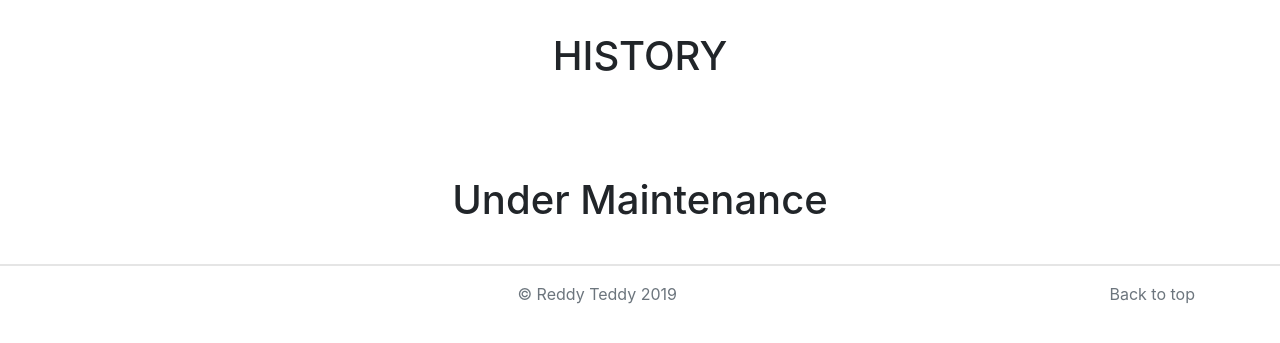
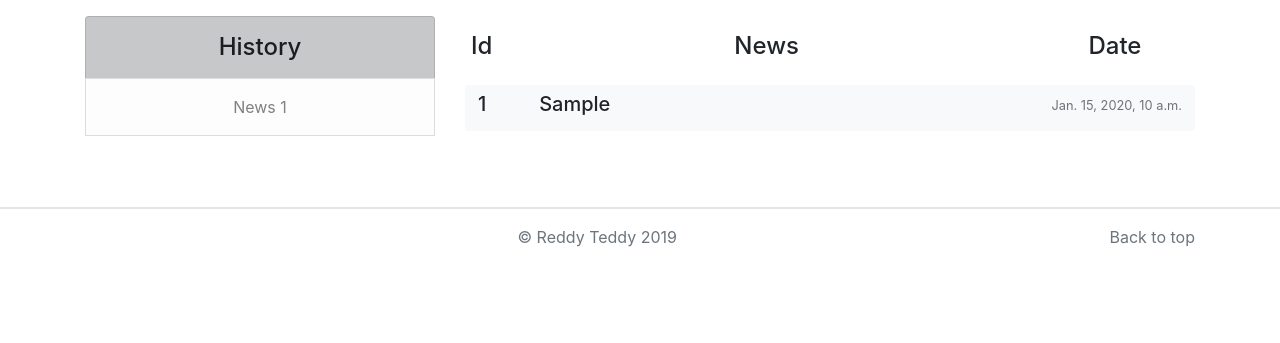
Before and after one commit to vishnu2981997/fake_news_detection, a Django app: page /history/ in a window 1280 px wide. Shown: the part 80-423 px from the top of the page. Run offline with Django 3.2, Linux system fonts and the light colour scheme; a user stored in the database is signed in; tables that the repository leaves empty hold one stand-in row (values such as "Sample post"); some libraries are stand-ins or nearby versions.

Commit message:
updated history.html and respective view

```diff
--- a/fake_news/forms.py
+++ b/fake_news/forms.py
@@ -17,7 +17,6 @@ class ChangePasswordForm(PasswordChangeForm):
 
 
 class EditProfileForm(UserChangeForm):
-
     password = forms.CharField(label="", widget=forms.TextInput(attrs={'type': 'hidden'}))
     email = forms.EmailField(label="", widget=forms.TextInput(
         attrs={'class': 'form-control shadow-sm bg-white rounded', 'placeholder': 'Email Address'}))
--- a/fake_news/templates/fake_news/history.html
+++ b/fake_news/templates/fake_news/history.html
@@ -2,10 +2,107 @@
 
 {% block content%}
 {% if user.is_authenticated%}
-<h1 class="text-center pt-3 pb-3">HISTORY</h1>
-<br>
-<br>
-<br>
-<h1 class="text-center">Under Maintenance</h1>
+<div class="row">
+    <div class="col-4">
+        <div id="list-example" class="list-group ">
+            <h4 class="list-group-item list-group-item-dark text-center pt-3 pb-3"
+                href=#>History</h4>
+            {% for i in data %}
+            <a class="list-group-item list-group-item-action list-group-item-light text-center pt-3 pb-3"
+               href="#list-item-{{ i.id }} ">News {{ i.id }}</a>
+            {% endfor %}
+            <p>&nbsp;</p>
+        </div>
+    </div>
+    <div class="col-8">
+        <div data-spy="scroll" data-target="#list-example" data-offset="0" class="scrollspy-example">
+            <div class="row pt-3 pb-3">
+                <div class="col-1 text-center">
+                    <h4>Id</h4>
+                </div>
+                <div class="col-8 text-center">
+                    <h4>News</h4>
+                </div>
+                <div class="col-3 text-center">
+                    <h4>Date</h4>
+                </div>
+            </div>
+            {% for i in data %}
+            <p>
+                <button class="btn btn-light btn-block text-left" type="button" data-toggle="collapse"
+                        data-target="#collapseExample-{{ i.id }}"
+                        aria-expanded="false" aria-controls="collapseExample" id="list-item-{{ i.id }}">
+                    <div class="row">
+                        <div class="col-1">
+                            <h5>{{ i.id }}</h5>
+                        </div>
+                        <div class="col-7">
+                            <h5>{{ i.news }}</h5>
+                        </div>
+                        <div class="col-4 text-right">
+                            <small class="text-muted">{{ i.predicted_date }}</small>
+                        </div>
+                    </div>
+                </button>
+            </p>
+            <div class="collapse pb-3" id="collapseExample-{{ i.id }}">
+                <div class="card card-body">
+                    <div class="row">
+                        <div class="col-md-4">
+                            <div class="card mb-4 shadow-sm">
+                                <div class="card-body">
+                                    <h5 class="card-title">Naive Bayes</h5>
+                                    <p class="card-text">{{ i.mnb2pred }}</p>
+                                </div>
+                            </div>
+                        </div>
+                        <div class="col-md-4">
+                            <div class="card mb-4 shadow-sm">
+                                <div class="card-body">
+                                    <h5 class="card-title">Naive Bayes</h5>
+                                    <p class="card-text">{{ i.mnb2pred }}</p>
+                                </div>
+                            </div>
+                        </div>
+                        <div class="col-md-4">
+                            <div class="card mb-4 shadow-sm">
+                                <div class="card-body">
+                                    <h5 class="card-title">Naive Bayes</h5>
+                                    <p class="card-text">{{ i.mnb2pred }}</p>
+                                </div>
+                            </div>
+                        </div>
+                        <div class="col-md-4">
+                            <div class="card mb-4 shadow-sm">
+                                <div class="card-body">
+                                    <h5 class="card-title">Naive Bayes</h5>
+                                    <p class="card-text">{{ i.mnb2pred }}</p>
+                                </div>
+                            </div>
+                        </div>
+                        <div class="col-md-4">
+                            <div class="card mb-4 shadow-sm">
+                                <div class="card-body">
+                                    <h5 class="card-title">Naive Bayes</h5>
+                                    <p class="card-text">{{ i.mnb2pred }}</p>
+                                </div>
+                            </div>
+                        </div>
+                        <div class="col-md-4">
+                            <div class="card mb-4 shadow-sm">
+                                <div class="card-body">
+                                    <h5 class="card-title">Naive Bayes</h5>
+                                    <p class="card-text">{{ i.mnb2pred }}</p>
+                                </div>
+                            </div>
+                        </div>
+                    </div>
+                </div>
+            </div>
+            {% endfor %}
+        </div>
+
+    </div>
+</div>
 {% endif %}
 {% endblock %}
--- a/fake_news/views.py
+++ b/fake_news/views.py
@@ -3,7 +3,6 @@ from django.contrib.auth import authenticate, login, logout, update_session_auth
 from django.contrib.auth.forms import UserCreationForm, UserChangeForm, PasswordChangeForm
 from django.contrib import messages
 from .forms import SignUpForm, EditProfileForm, ChangePasswordForm
-import string
 from .models import Prediction, Image
 from django.utils import timezone
 from django.contrib.auth.decorators import login_required
@@ -31,6 +30,7 @@ def login_user(request):
         return render(request, 'fake_news/login.html', {})
 
 
+@login_required(login_url='login')
 def logout_user(request):
     logout(request)
     messages.success(request, 'You Have Been Logged Out...')
@@ -46,7 +46,7 @@ def register_user(request):
             password = form.cleaned_data['password1']
             user = authenticate(request, username=username, password=password)
             login(request, user)
-            messages.success(request, ('You Have Registered'))
+            messages.success(request, 'You Have Registered')
             return redirect('home')
     else:
         form = SignUpForm()
@@ -54,12 +54,13 @@ def register_user(request):
     return render(request, 'fake_news/register.html', context)
 
 
+@login_required(login_url='login')
 def edit_profile(request):
     if request.method == "POST":
         form = EditProfileForm(request.POST, instance=request.user)
         if form.is_valid():
             form.save()
-            messages.success(request, ('You Have Edited Your Profile,,,'))
+            messages.success(request, 'You Have Edited Your Profile,,,')
             return redirect('home')
     else:
         form = EditProfileForm(instance=request.user)
@@ -68,13 +69,14 @@ def edit_profile(request):
     return render(request, 'fake_news/edit_profile.html', context)
 
 
+@login_required(login_url='login')
 def change_password(request):
     if request.method == "POST":
         form = ChangePasswordForm(data=request.POST, user=request.user)
         if form.is_valid():
             form.save()
             update_session_auth_hash(request, form.user)
-            messages.success(request, ('You Have Edited Your Password...'))
+            messages.success(request, 'You Have Edited Your Password...')
             return redirect('home')
     else:
         form = ChangePasswordForm(user=request.user)
@@ -83,45 +85,47 @@ def change_password(request):
     return render(request, 'fake_news/change_password.html', context)
 
 
+@login_required(login_url='login')
 def user_history(request):
-    return render(request, 'fake_news/history.html', {})
+    history_data = Prediction.objects.filter(user_id=request.user.id)
+    return render(request, "fake_news/history.html", {"data": history_data})
 
 
 @login_required(login_url='login')
 def predict(request):
     if request.method == 'POST':
-        # try:
-        news = request.POST['news']
-        data = np.array(news)
-        time = timezone.now()
-        mnb2pred, rfpred, decisionpred, svmpred, knnpred, hybrid = prediction.predict(data)
-        q = Prediction(
-            news=news,
-            mnb2pred=mnb2pred,
-            rfpred=rfpred,
-            decisionpred=decisionpred,
-            svmpred=svmpred,
-            knnpred=knnpred,
-            hybrid=hybrid,
-            predicted_date=time,
-            user_id=request.user.id
-        )
-        q.save()
-        images = Image.objects.all()
-        images = [i.image.url for i in images]
-        return render(request, 'fake_news/prediction.html', {"data": {"Naive Bayes": [mnb2pred, images[0]],
-                                                                      "Random Forest": [rfpred, images[1]],
-                                                                      "Decision Tree": [decisionpred, images[2]],
-                                                                      "SVM": [svmpred, images[3]],
-                                                                      "K Nearest Neighbours": [knnpred, images[4]],
-                                                                      "Hybrid": [hybrid, images[5]]},
-                                                             "news": news,
-                                                             "time": time
-                                                             }
-                      )
-        # except:
-        #     messages.success(request, 'Error : Invalid Expression')
-        #     return redirect('home')
+        try:
+            news = request.POST['news']
+            data = np.array(news)
+            time = timezone.now()
+            mnb2pred, rfpred, decisionpred, svmpred, knnpred, hybrid = prediction.predict(data)
+            q = Prediction(
+                news=news,
+                mnb2pred=mnb2pred,
+                rfpred=rfpred,
+                decisionpred=decisionpred,
+                svmpred=svmpred,
+                knnpred=knnpred,
+                hybrid=hybrid,
+                predicted_date=time,
+                user_id=request.user.id
+            )
+            q.save()
+            images = Image.objects.all()
+            images = [i.image.url for i in images]
+            return render(request, 'fake_news/prediction.html', {"data": {"Naive Bayes": [mnb2pred, images[0]],
+                                                                          "Random Forest": [rfpred, images[1]],
+                                                                          "Decision Tree": [decisionpred, images[2]],
+                                                                          "SVM": [svmpred, images[3]],
+                                                                          "K Nearest Neighbours": [knnpred, images[4]],
+                                                                          "Hybrid": [hybrid, images[5]]},
+                                                                 "news": news,
+                                                                 "time": time
+                                                                 }
+                          )
+        except:
+            messages.success(request, 'Error : Invalid Expression')
+            return redirect('home')
     else:
         return render(request, 'fake_news/home.html', {})
 
```
